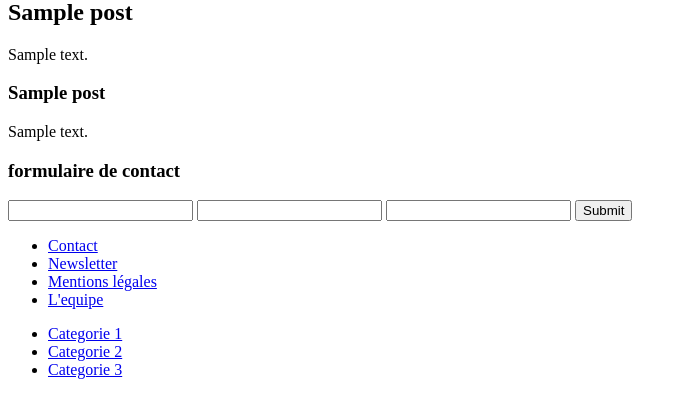
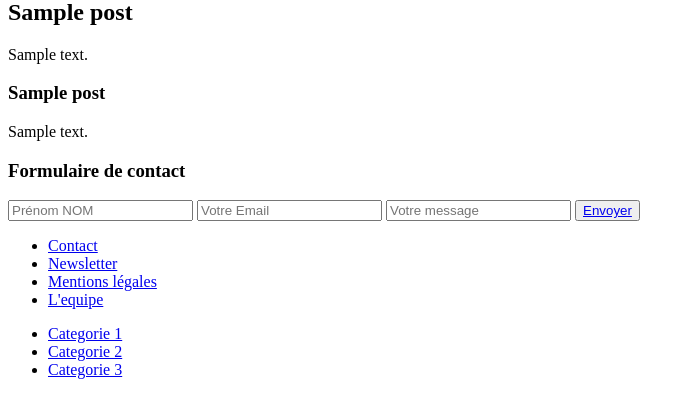
Before and after one commit to ClementS03/projet-betecommetou, a WordPress theme: the page made by Wordpress/content/themes/Betecommetou/index.php in a window 1280 px wide. Shown: the part 545-940 px from the top of the page, without its empty margins (0-695 px from the left). Run offline with PHP 8.4 and a stand-in for WordPress, Linux system fonts and the light colour scheme; the site name, menu and one post (Sample post) are stand-ins, and other content is empty.

Commit message:
bug resolution, on the front page it was calling on app.js , wich was already inqueueed in wp_enqueue_scripts

```diff
--- a/Wordpress/content/themes/Betecommetou/app/scss/components/front-page/_footer_contact_form.scss
+++ b/Wordpress/content/themes/Betecommetou/app/scss/components/front-page/_footer_contact_form.scss
@@ -12,6 +12,7 @@
         @extend .header__login__button
     }
     &__input {
+        text-align: center;
         outline: none;
     }
 
--- a/Wordpress/content/themes/Betecommetou/footer.php
+++ b/Wordpress/content/themes/Betecommetou/footer.php
@@ -1,11 +1,11 @@
 </main>
 <footer class="footer">
     <form class="contact-form">
-                <h3 class="contact-form__title">formulaire de contact</h3>
-                <input type="text" class="contact-form__input">
-                <input type="text" class="contact-form__input">
-                <input type="text" class="contact-form__input">
-                <input type="submit" class="contact-form__button">
+        <h3 class="contact-form__title">Formulaire de contact</h3>
+        <input type="text" class="contact-form__input" placeholder="Prénom NOM">
+        <input type="text" class="contact-form__input" placeholder="Votre Email">
+        <input type="text" class="contact-form__input" placeholder="Votre message">
+        <button class="contact-form__button"><a href="#">Envoyer</a></button>
     </form>
     <div class="footer__newsletter">
         <div class="social-nav">
@@ -42,7 +42,6 @@
             </ul>
         </nav>
         </div>
-    <script src="js/app.js"></script>
 <?php wp_footer() ?>
 </body>
 </html>
```
Lines whose indentation alone changed are shown as unchanged.
